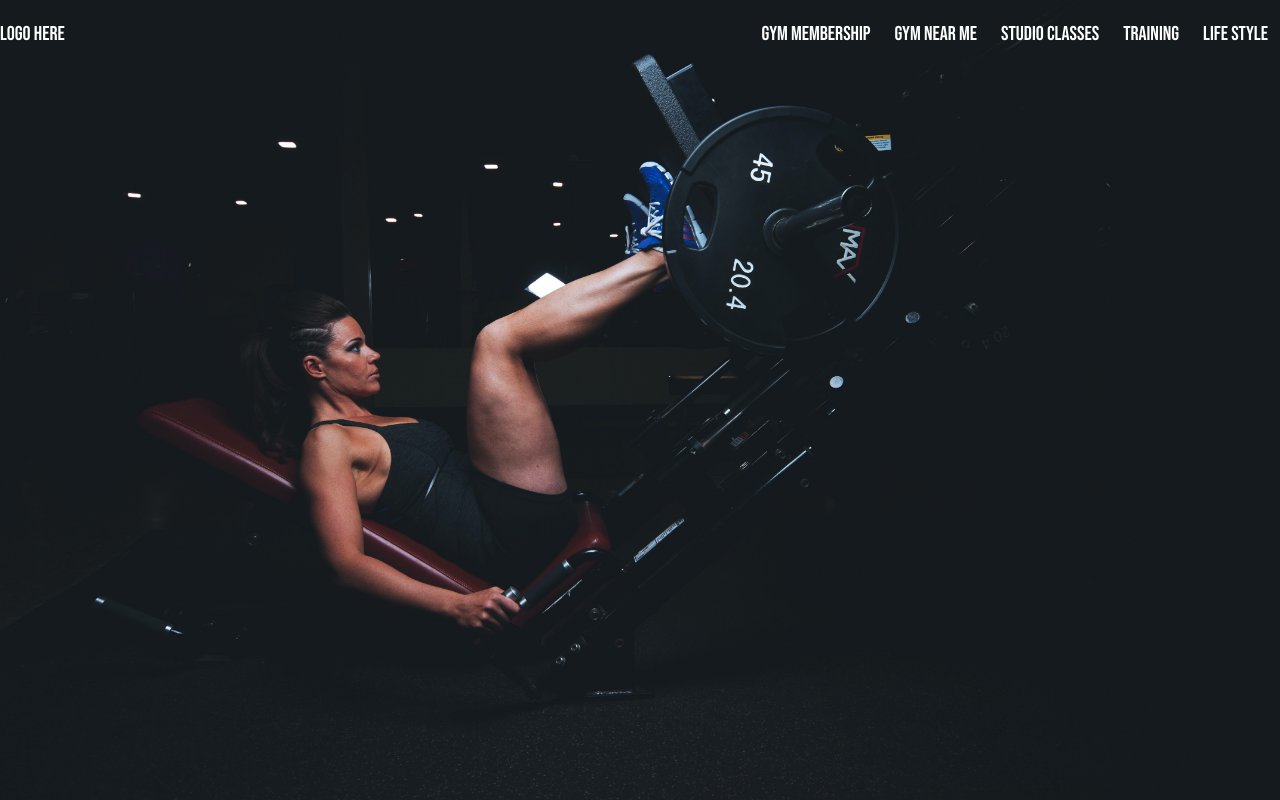
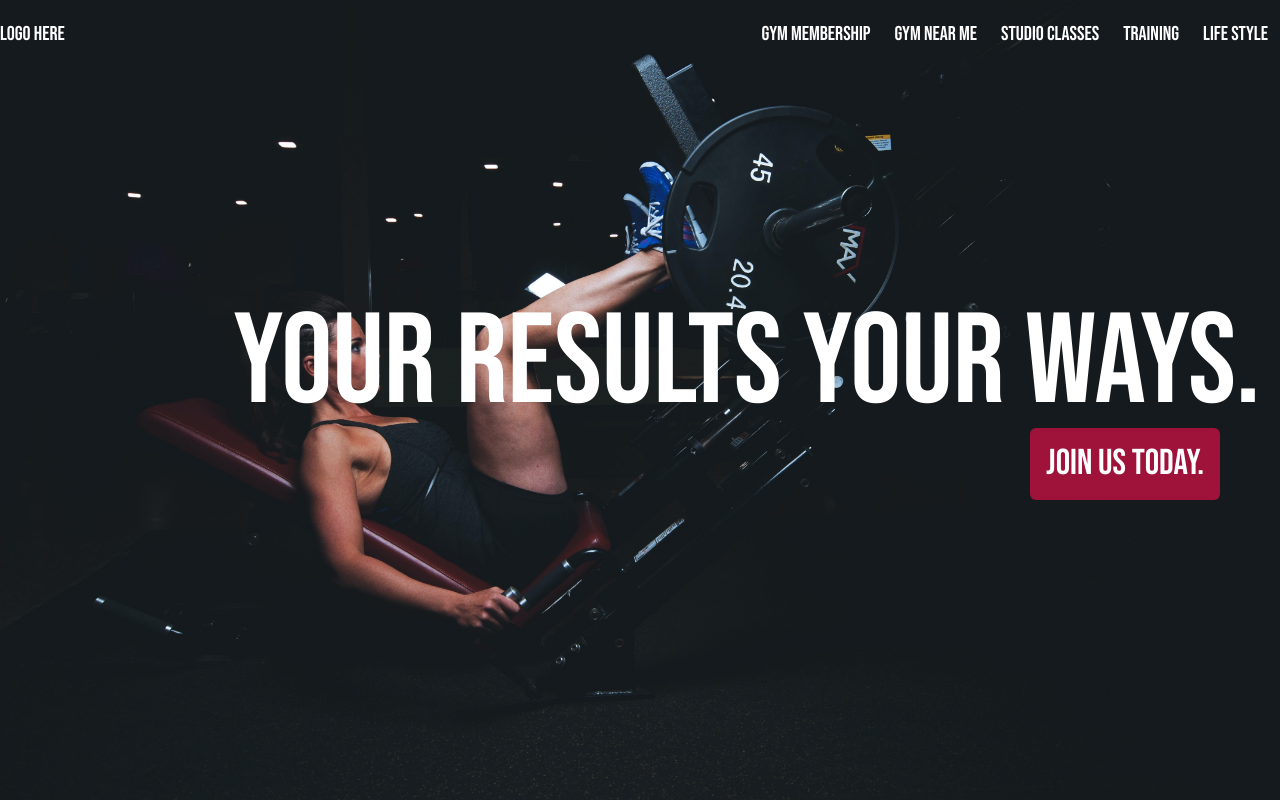
Before and after one commit to thelastjeremiah/gymProject, a website: page page/index.html in a window 1280 px wide. Drawn offline with Linux system fonts and the light colour scheme.

Commit message:
header part temporary

```diff
--- a/page/index.html
+++ b/page/index.html
@@ -23,15 +23,16 @@
 </head>
 <body>
 
-  <div class="bg-cover bg-center h-screen " style="background-image: url(../image/hero-image.jpg)">
+  <div class="bg-cover bg-center h-screen relative" style="background-image: url(../image/hero-image.jpg)">
 
+    <!-- ================== navigation bar ================== -->
     <div class="flex justify-between ">
 
       <div class="container mx-auto flex justify-between flex-col md:flex-row pt-5 px-10 md:px-0">
 
         <p class="text-white BebasNeu text-xl mb-5 md:mb-0 cursor-pointer">logo here</p>
 
-        <div class="hidden transition duration-500 ease-in-out md:block " id="nav-list">
+        <div class="hidden md:block" id="nav-list">
           <div class="flex flex-col md:flex-row">
             <span class="text-white BebasNeu text-xl my-1 mx-0 md:mx-3 md:my-0 cursor-pointer">gym membership</span>
             <span class="text-white BebasNeu text-xl my-1 mx-0 md:mx-3 md:my-0 cursor-pointer">gym near me</span>
@@ -49,6 +50,21 @@
 
 
     </div>
+    <!-- ================== navigation bar ================== -->
+
+
+    <div class="">
+      <div class="absolute right-0 md:right-5 top-1/2 transform -translate-y-1/2 px-5 md:px-0">
+        <span class="text-white text-9xl BebasNeu block">your results your ways.</span>
+        <div class="flex justify-start md:justify-end">
+          <button class="bg-rose-800 p-4 rounded-md mr-0 md:mr-10">
+            <span class="text-white text-4xl BebasNeu block">join us today.</span>
+          </button>
+        </div>
+
+      </div>
+    </div>
+
 
 
   </div>
```
Also changed, not shown: css/main.css.
